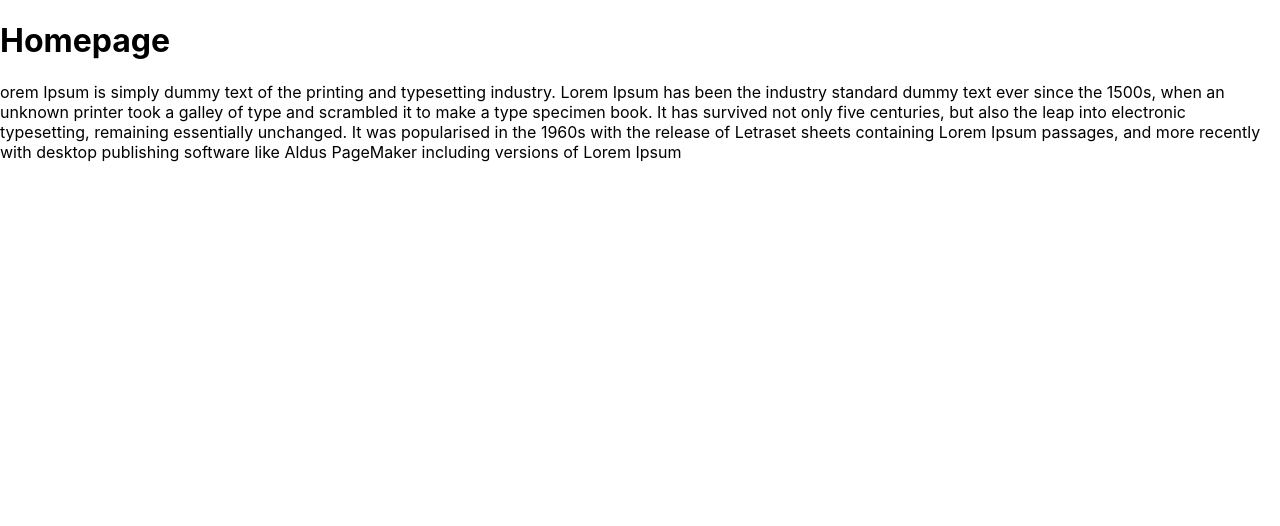
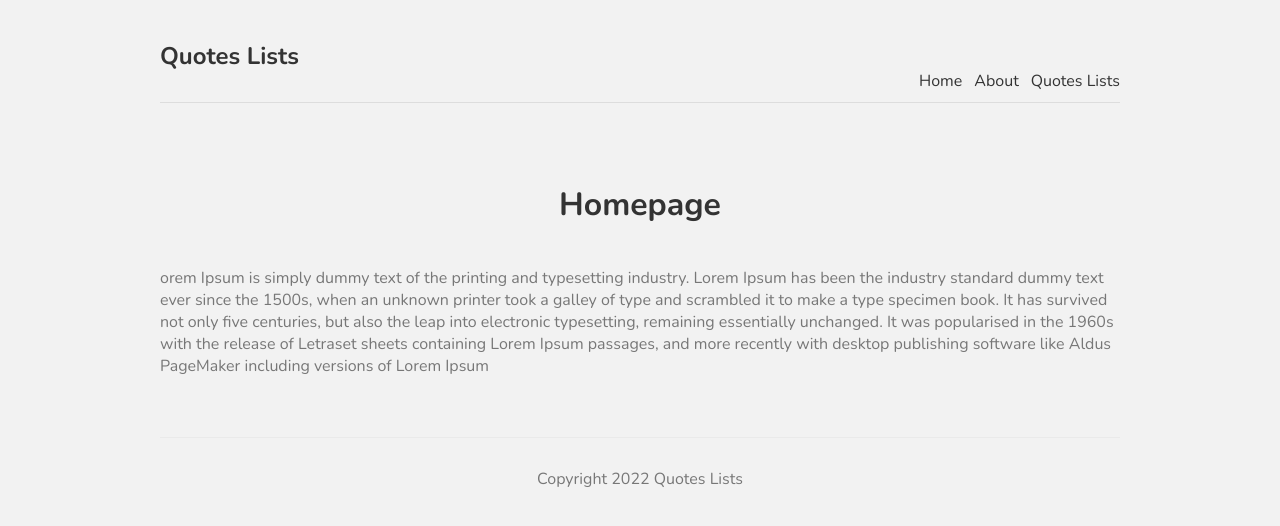
Before and after one commit to huongnguyen1709/quotes-app, a Next.js app: page / in a window 1280 px wide. Shown: the top 526 px of the page. Built offline with nearby package versions, Linux system fonts and the light colour scheme.

Commit message:
add styles to homepage and notfound page

```diff
--- /dev/null
+++ b/comps/Footer.js
@@ -0,0 +1,9 @@
+const Footer = () => {
+    return (
+        <footer>
+            Copyright 2022 Quotes Lists
+        </footer>
+    );
+}
+
+export default Footer;
--- /dev/null
+++ b/comps/Layout.js
@@ -0,0 +1,14 @@
+import Navbar from "./Navbar";
+import Footer from "./Footer";
+
+const Layout = ({ children }) => {
+    return (
+        <div className="content">
+            <Navbar />
+            { children }
+            <Footer />
+        </div>
+    );
+}
+
+export default Layout;
--- a/comps/Navbar.js
+++ b/comps/Navbar.js
@@ -1,12 +1,14 @@
+import Link from 'next/link'
+
 const Navbar = () => {
     return (
         <nav>
             <div className="logo">
-                <h1>Ninjas List</h1>
+                <h1>Quotes Lists</h1>
             </div>
-            <a>Home</a>
-            <a>About</a>
-            <a>Ninja Listing</a>
+            <Link href="/"><a>Home</a></Link>
+            <Link href="/about"><a>About</a></Link>
+            <Link href="/quotes"><a>Quotes Lists</a></Link>
         </nav>
      );
 }
--- a/pages/_app.js
+++ b/pages/_app.js
@@ -1,7 +1,12 @@
+import Layout from '../comps/Layout'
 import '../styles/globals.css'
 
 function MyApp({ Component, pageProps }) {
-  return <Component {...pageProps} />
+  return (
+    <Layout>
+      <Component {...pageProps} />
+    </Layout>
+  )
 }
 
 export default MyApp
--- a/pages/index.js
+++ b/pages/index.js
@@ -1,12 +1,14 @@
 import Head from 'next/head'
 import Image from 'next/image'
+import Footer from '../comps/Footer'
+import Navbar from '../comps/Navbar'
 import styles from '../styles/Home.module.css'
 
 export default function Home() {
   return (
     <div>
-      <h1>Homepage</h1>
-      <p>orem Ipsum is simply dummy text of the printing and typesetting industry. Lorem Ipsum has been the industry standard dummy text ever since the 1500s, when an unknown printer took a galley of type and scrambled it to make a type specimen book. It has survived not only five centuries, but also the leap into electronic typesetting, remaining essentially unchanged. It was popularised in the 1960s with the release of Letraset sheets containing Lorem Ipsum passages, and more recently with desktop publishing software like Aldus PageMaker including versions of Lorem Ipsum</p>
+      <h1 className={styles.title}>Homepage</h1>
+      <p className={styles.text}>orem Ipsum is simply dummy text of the printing and typesetting industry. Lorem Ipsum has been the industry standard dummy text ever since the 1500s, when an unknown printer took a galley of type and scrambled it to make a type specimen book. It has survived not only five centuries, but also the leap into electronic typesetting, remaining essentially unchanged. It was popularised in the 1960s with the release of Letraset sheets containing Lorem Ipsum passages, and more recently with desktop publishing software like Aldus PageMaker including versions of Lorem Ipsum</p>
     </div>
   )
 }
--- a/pages/ninjas/index.js
+++ b/pages/quotes/index.js
@@ -1,7 +1,7 @@
 const Ninjas = () => {
     return (
         <div>
-            <h1>All Ninjas</h1>
+            <h1>All Quotes</h1>
         </div>
     );
 }
--- a/styles/Home.module.css
+++ b/styles/Home.module.css
@@ -1,116 +1,18 @@
-.container {
-  padding: 0 2rem;
-}
-
-.main {
-  min-height: 100vh;
-  padding: 4rem 0;
-  flex: 1;
-  display: flex;
-  flex-direction: column;
-  justify-content: center;
-  align-items: center;
-}
-
-.footer {
-  display: flex;
-  flex: 1;
-  padding: 2rem 0;
-  border-top: 1px solid #eaeaea;
-  justify-content: center;
-  align-items: center;
-}
-
-.footer a {
-  display: flex;
-  justify-content: center;
-  align-items: center;
-  flex-grow: 1;
-}
-
-.title a {
-  color: #0070f3;
-  text-decoration: none;
-}
-
-.title a:hover,
-.title a:focus,
-.title a:active {
-  text-decoration: underline;
-}
-
 .title {
-  margin: 0;
-  line-height: 1.15;
-  font-size: 4rem;
-}
-
-.title,
-.description {
+  color: #333;
+  padding-bottom: 20px;
   text-align: center;
 }
-
-.description {
-  margin: 4rem 0;
-  line-height: 1.5;
-  font-size: 1.5rem;
+.text {
+  color: #777;
 }
-
-.code {
-  background: #fafafa;
-  border-radius: 5px;
-  padding: 0.75rem;
-  font-size: 1.1rem;
-  font-family: Menlo, Monaco, Lucida Console, Liberation Mono, DejaVu Sans Mono,
-    Bitstream Vera Sans Mono, Courier New, monospace;
+.btn {
+  display: block;
+  width: 150px;
+  padding: 8px 0;
+  margin: 20px auto;
+  background: #4979ff;
+  border-radius: 4px;
+  color: white;
+  text-align: center;
 }
-
-.grid {
-  display: flex;
-  align-items: center;
-  justify-content: center;
-  flex-wrap: wrap;
-  max-width: 800px;
-}
-
-.card {
-  margin: 1rem;
-  padding: 1.5rem;
-  text-align: left;
-  color: inherit;
-  text-decoration: none;
-  border: 1px solid #eaeaea;
-  border-radius: 10px;
-  transition: color 0.15s ease, border-color 0.15s ease;
-  max-width: 300px;
-}
-
-.card:hover,
-.card:focus,
-.card:active {
-  color: #0070f3;
-  border-color: #0070f3;
-}
-
-.card h2 {
-  margin: 0 0 1rem 0;
-  font-size: 1.5rem;
-}
-
-.card p {
-  margin: 0;
-  font-size: 1.25rem;
-  line-height: 1.5;
-}
-
-.logo {
-  height: 1em;
-  margin-left: 0.5rem;
-}
-
-@media (max-width: 600px) {
-  .grid {
-    width: 100%;
-    flex-direction: column;
-  }
-}
--- a/styles/globals.css
+++ b/styles/globals.css
@@ -1,16 +1,46 @@
-html,
+@import url('https://fonts.googleapis.com/css2?family=Nunito:wght@300;400;600;700&display=swap');
+
 body {
-  padding: 0;
-  margin: 0;
-  font-family: -apple-system, BlinkMacSystemFont, Segoe UI, Roboto, Oxygen,
-    Ubuntu, Cantarell, Fira Sans, Droid Sans, Helvetica Neue, sans-serif;
+  background: #f2f2f2;
+  color: #333;
+  font-family: "Nunito";
+}
+a {
+  color: #333;
+  text-decoration: none;
+}
+.content {
+  max-width: 960px;
+  margin: 0 auto;
+}
+nav {
+  margin: 10px auto 80px;
+  padding: 10px 0;
+  display: flex;
+  justify-content: flex-end;
+  align-items: flex-end;
+  border-bottom: 1px solid #ddd;
+}
+nav a {
+  margin-left: 12px;
+}
+nav .logo {
+  margin-right: auto;
+}
+footer {
+  display: block;
+  text-align: center;
+  padding: 30px 0;
+  margin-top: 60px;
+  color: #777;
+  border-top: 1px solid #eaeaea;
 }
 
-a {
-  color: inherit;
-  text-decoration: none;
+.not-found {
+  text-align: center;
 }
 
-* {
-  box-sizing: border-box;
+.not-found a {
+  color: #4979ff;
+  text-decoration: underline;
 }
```
Also changed, not shown: pages/404.js (added, +13 -0 lines), pages/ninjas/test.js (deleted, +0 -9 lines), styles/Quotes.module.css (added).
